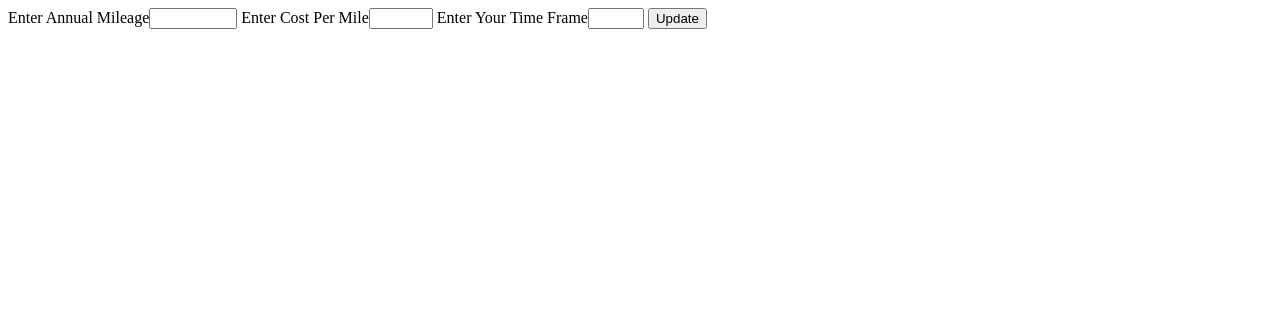
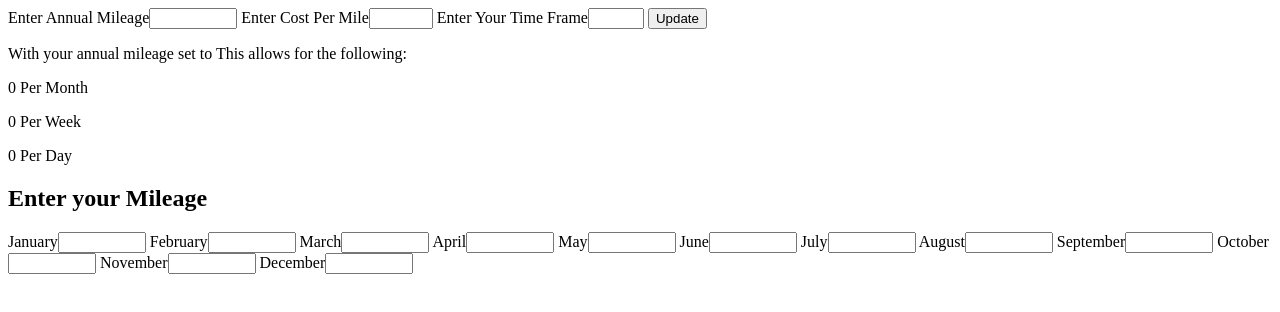
Before and after one commit to AceAllen/cmc, a plain HTML site: page index.html in a window 1280 px wide. Both pictures are taken after a click on the button "Update". Drawn offline with Linux system fonts and the light colour scheme.

Commit message:
Added base functality for calculating mileage and pushing to screen

```diff
--- a/index.html
+++ b/index.html
@@ -8,39 +8,53 @@
 Enter Annual Mileage<input id="annual-mileage" type="number" name="quantity" min="1" max="100000">
 Enter Cost Per Mile<input id="cost-mile" type="number" name="quantity" min="1" max="500">
 Enter Your Time Frame<input id="time-frame" type="number" name="quantity" min="1" max="10">
-<input class="button" name="submit" type="button" value="Update" onclick="createCar();" />
+<input class="button" name="submit" type="button" value="Update" onclick="editCar();" />
+
+<div id="results"></div>
+
+<h2>Enter your Mileage</h2>
+
+January<input id="annual-mileage" type="number" name="quantity" min="1" max="100000">
+February<input id="annual-mileage" type="number" name="quantity" min="1" max="100000">
+March<input id="annual-mileage" type="number" name="quantity" min="1" max="100000">
+April<input id="annual-mileage" type="number" name="quantity" min="1" max="100000">
+May<input id="annual-mileage" type="number" name="quantity" min="1" max="100000">
+June<input id="annual-mileage" type="number" name="quantity" min="1" max="100000">
+July<input id="annual-mileage" type="number" name="quantity" min="1" max="100000">
+August<input id="annual-mileage" type="number" name="quantity" min="1" max="100000">
+September<input id="annual-mileage" type="number" name="quantity" min="1" max="100000">
+October<input id="annual-mileage" type="number" name="quantity" min="1" max="100000">
+November<input id="annual-mileage" type="number" name="quantity" min="1" max="100000">
+December<input id="annual-mileage" type="number" name="quantity" min="1" max="100000">
+
 
 <script>
 
-
-// Create car object
-function car(one, two, three) {
-	    	this.one = one;
-	    	this.two = two;
-	    	this.three = three;
-		}
-
-/*var car = {
-	annualMileage: 6000,
-	costPerMile: 12,
-	timeFrame: 3,
+//Setup car details
+var car = {
+	annualMileage: 0,
+	costPerMile: 0,
+	timeFrame: 0,
 	calculator: function() {
-		var dailyMileage = car.annualMileage / 365;
-		console.log(dailyMileage);
+		var dailyMileage = [];
+		dailyMileage[0] = Math.round(car.annualMileage / 365);
+		dailyMileage[1] = Math.round(car.annualMileage / 12);
+		dailyMileage[2] = Math.round(car.annualMileage / 52);
+		return dailyMileage;
 	}
-}*/
-
-//On form submit grab numbers and set new object.
-var createCar = function() {
-	var userMileage = document.getElementById("annual-mileage").value;
-	var userCost = document.getElementById("cost-mile").value;
-	var userTimeFrame = document.getElementById("time-frame").value;
-	var myCar = new car(userMileage, userCost, userTimeFrame);
-	console.log(myCar.one);
 }
 
-
-/* Need to change object construction on form submit otherwise an object will be created every single time. */
+//On form submit set car object to user preferences.
+var editCar = function() {
+	car.annualMileage = document.getElementById("annual-mileage").value;
+	car.costPerMile = document.getElementById("cost-mile").value;
+	car.timeFrame = document.getElementById("time-frame").value;
+	var infoArray = car.calculator();
+	document.getElementById("results").innerHTML = "<p>With your annual mileage set to " + car.annualMileage + " This allows for the following:</p>";
+	document.getElementById("results").innerHTML += "<p>" + infoArray[1] + " Per Month</p>";
+	document.getElementById("results").innerHTML += "<p>" + infoArray[2] + " Per Week</p>";
+	document.getElementById("results").innerHTML += "<p>" + infoArray[0] + " Per Day</p>";
+}
 
 
 
```
